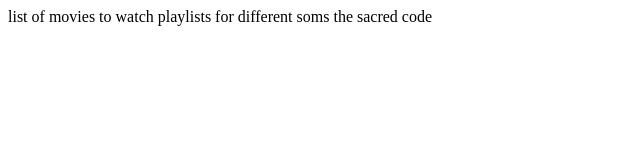
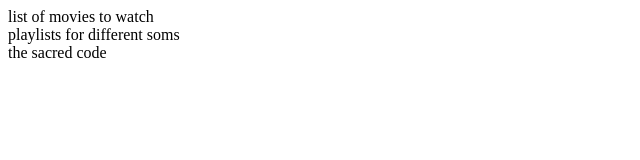
Before and after one commit to cocksandholes/cocksandholes.github.io, a plain HTML site: page 1.html in a window 1280 px wide. Shown: the whole page, without its empty margins (0-640 px from the left). Drawn offline with Linux system fonts and the light colour scheme.

Commit message:
Update 1.html

```diff
--- a/1.html
+++ b/1.html
@@ -8,9 +8,10 @@ COCKS and HOLES BITXH
 
 <body>
 
-<p1> list of movies to watch </p1>
-<p2> playlists for different soms </p2>
-<p3> the sacred code </p3>
+<p1> list of movies to watch </p1><br />
+<p2> playlists for different soms </p2><br />
+<p3> the sacred code </p3><br />
+
 
 
 </body>
```
